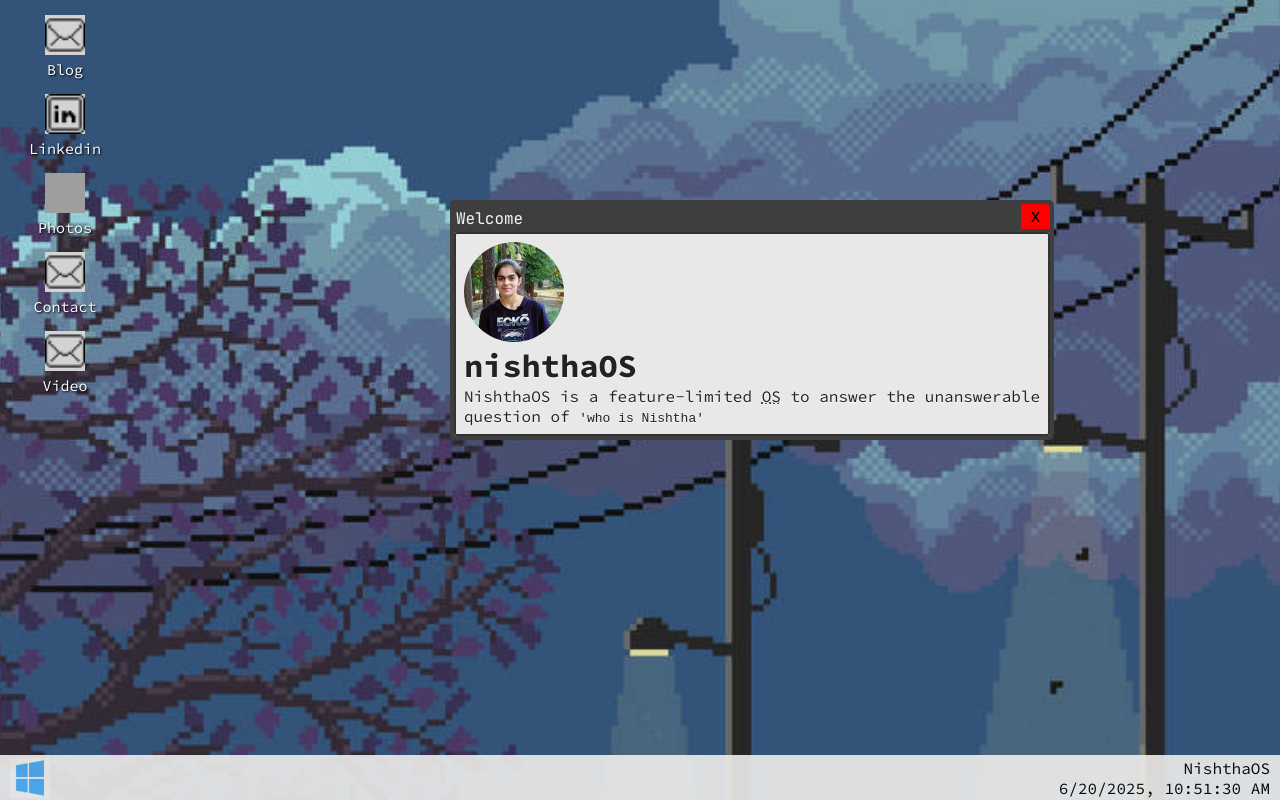
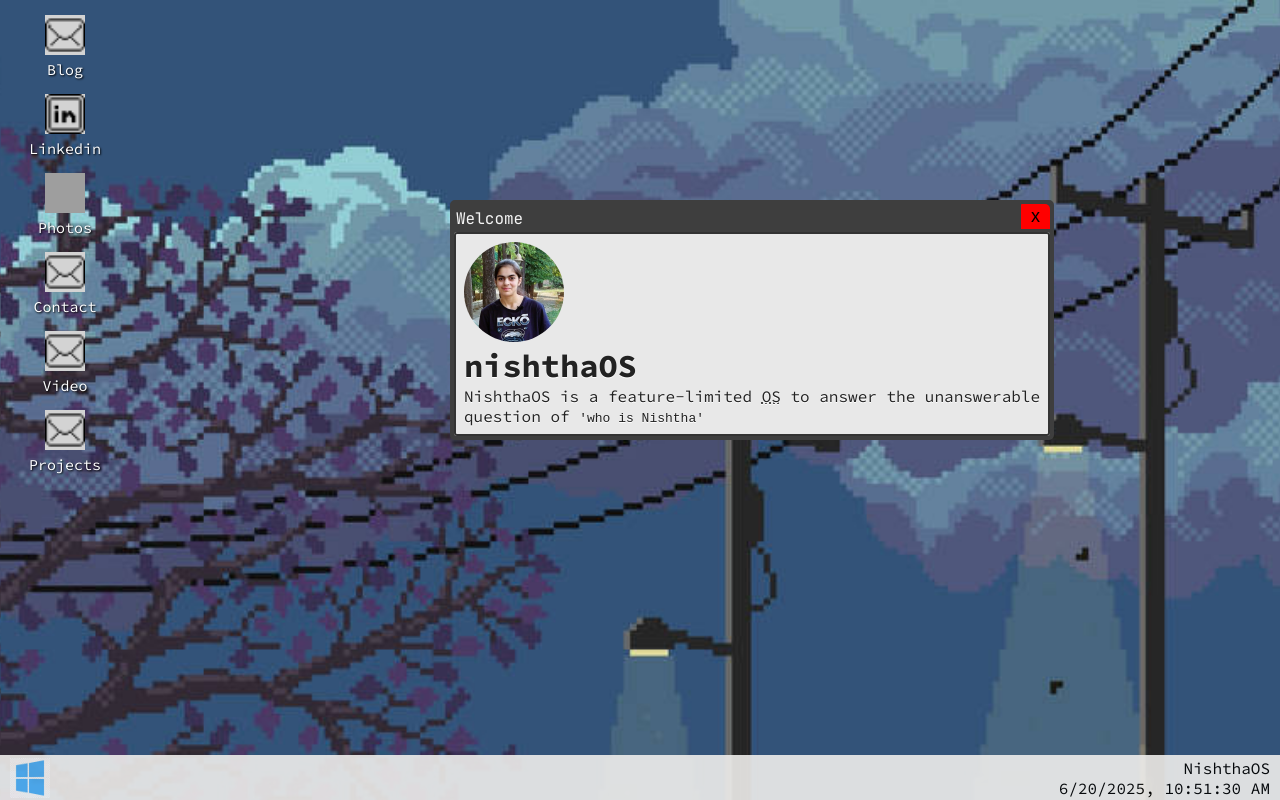
Before and after one commit to NishthaSharma-22/nextjs-website, a Next.js app: page / in a window 1280 px wide. Built offline with nearby package versions, Linux system fonts and the light colour scheme; grey boxes are pictures that could not be loaded.

Commit message:
added projects window component

```diff
--- a/app/components/AppIconWithWindow.jsx
+++ b/app/components/AppIconWithWindow.jsx
@@ -14,9 +14,10 @@ export default function AppIconWithWindow({
   const [position, setPosition] = useState({ x: 100, y: 100 });
 
   const openWindow = () => {
-    const shiftAmt = 30;
-    let newX = lastWinPos.x + shiftAmt;
-    let newY = lastWinPos.y + shiftAmt;
+    const shiftAmtX = 30;
+    const shiftAmtY = 50;
+    let newX = lastWinPos.x + shiftAmtX;
+    let newY = lastWinPos.y + shiftAmtY;
     const maxX = window.innerWidth - 400;
     const maxY = window.innerHeight - 300;
 
--- a/app/components/Desktop.jsx
+++ b/app/components/Desktop.jsx
@@ -7,6 +7,7 @@ import Photos from "./iconList/Photos";
 import Contact from "./iconList/Contact";
 import Blog from "./iconList/Blog";
 import Video from "./iconList/Video";
+import Projects from "./iconList/Projects";
 
 export default function Desktop() {
   const [showWelcome, setShowWelcome] = useState(true);
@@ -19,6 +20,7 @@ export default function Desktop() {
       <Photos />
       <Contact />
       <Video />
+      <Projects />
     </>
   );
 }
--- /dev/null
+++ b/app/components/iconList/Projects.jsx
@@ -0,0 +1,12 @@
+import AppIconWithWindow from "../AppIconWithWindow";
+
+export default function Project() {
+  return (
+    <AppIconWithWindow
+      iconSrc="/email.png"
+      label="Projects"
+      windowTitle="Projects"
+      windowContent={<></>}
+    />
+  );
+}
--- a/app/content/Posts/post2.mdx
+++ b/app/content/Posts/post2.mdx
@@ -1,2 +1,5 @@
 # 2. second blog
-HI!
+
+### Making my NFC card
+
+This was my first real PCB and even though it's a tiny piece of tech, I enjoyed making something physical. Plus, it glows. That's a win.
```
Also changed, not shown: app/styles/Projects.module.css (added).
